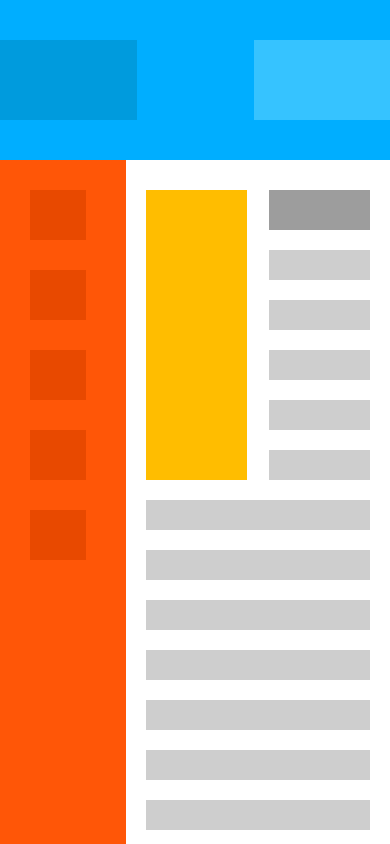
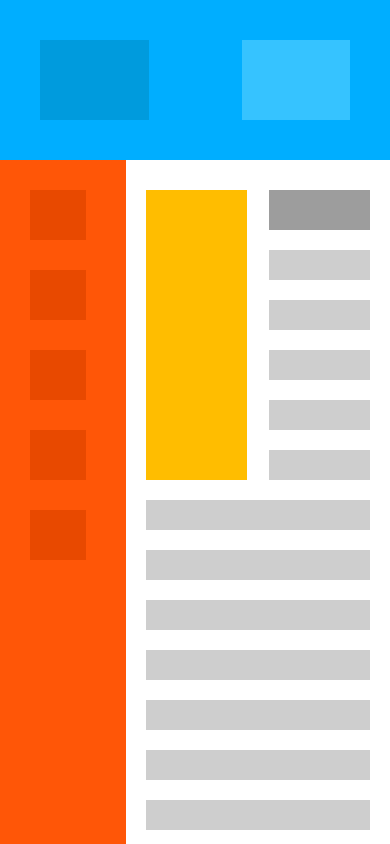
Before and after one commit to RomanHudyma/rwd-hw, a plain HTML site: page index.html in a window 390 px wide. Shown: the top 844 px of the page. Drawn offline with Linux system fonts and the light colour scheme.

Commit message:
another bug fixed

```diff
--- a/style.css
+++ b/style.css
@@ -129,6 +129,11 @@ footer .footer-block {
 		width: auto;
 	}
 
+	header {
+		padding: 40px;
+		width: auto;
+	}
+
 }
 
 @media only screen and (max-width: 375px) {
```
